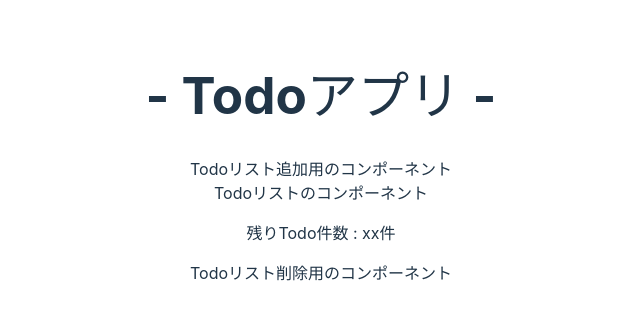
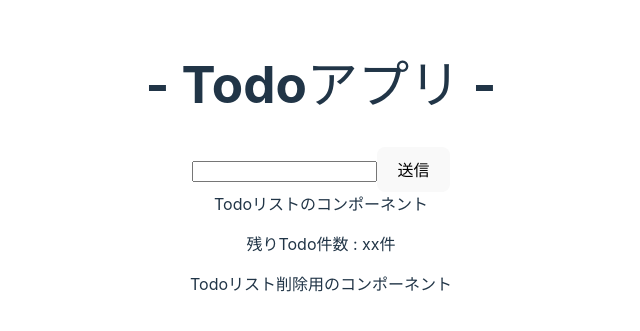
Before and after one commit to yoshipon-tech/ReactStydy, a React (Vite) app: page / in a window 1280 px wide. Shown: the part 241-572 px from the top of the page, without its empty margins (319-959 px from the left). Built offline with nearby package versions, Linux system fonts and the light colour scheme.

Commit message:
フォーム入力欄の実施

```diff
--- a/src/compornents/AddTodo.tsx
+++ b/src/compornents/AddTodo.tsx
@@ -1,11 +1,25 @@
-import { FC } from "react";
+import { FC, useState } from "react";
 
 // 関数型のコンポーネント定義
 const AddTodo: FC = () => {
+  //onclick時のロジックをここに記入する
+  const [todo, setTodo] = useState("");
+
+  const handleTodoChange = (event: React.ChangeEvent<HTMLInputElement>) => {
+    setTodo(event.target.value);
+    console.log("fuga");
+  };
+
+  // 関数としてaddTodoの定義が必要
+  const addTodo = () => {
+    console.log("hoge");
+  };
+
   return (
-    <div>
-      Todoリスト追加用のコンポーネント
-    </div>
+    <>
+      <input type="text" value={todo} onChange={handleTodoChange}></input>
+      <button onClick={addTodo}>送信</button>
+    </>
   );
 };
 
```
